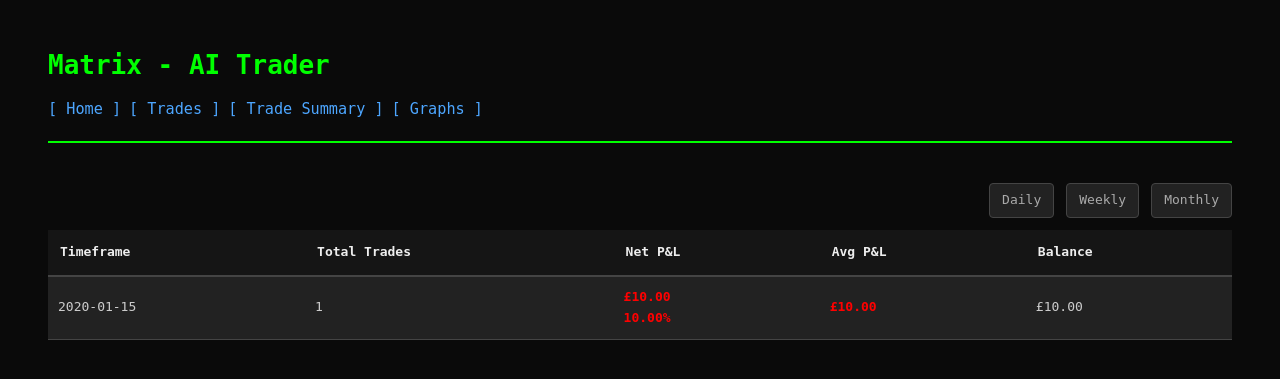
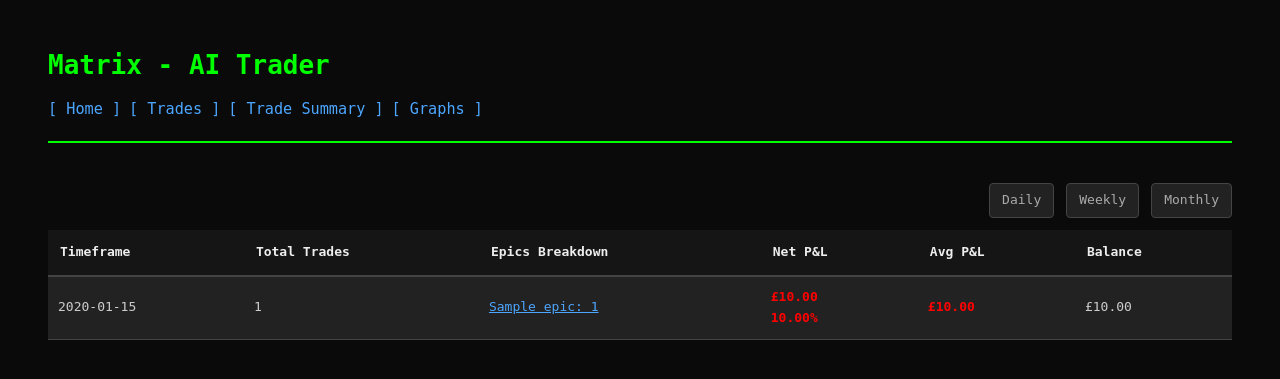
Before and after one commit to antonioalonzi/aitrade, a Python web app: template src/ai_web/templates/trade_summary.html in a window 1280 px wide. Shown: the top 379 px of the page. Run offline with Jinja, Linux system fonts and the light colour scheme; the template is opened without the code that fills it: most values are stand-ins (such as "Sample title", 1, 10 or a date in 2020).

Commit message:
fixing graph for multiple epics

```diff
--- a/src/ai_web/controllers/trade_summary/trade_summary.py
+++ b/src/ai_web/controllers/trade_summary/trade_summary.py
@@ -1,3 +1,4 @@
+import json
 from dataclasses import dataclass
 from enum import Enum
 from typing import Any, Mapping
@@ -11,6 +12,7 @@ class TradeSummaryType(str, Enum):
 class TradeSummary:
     timeframe: str
     total_trades: int
+    epics_breakdown: dict
     net_pnl: float
     net_pnl_perc: float
     avg_pnl: float
@@ -21,6 +23,7 @@ class TradeSummary:
         return cls(
             timeframe=row["timeframe"],
             total_trades=row["total_trades"],
+            epics_breakdown=json.loads(row["epics_breakdown"]) if row["epics_breakdown"] else {},
             net_pnl=round(row["net_pnl"], 2),
             net_pnl_perc=round(row["net_pnl"] / row["balance_at_opening"] * 100, 2),
             avg_pnl=round(row["avg_pnl"], 2),
--- a/src/ai_web/templates/trade_summary.html
+++ b/src/ai_web/templates/trade_summary.html
@@ -17,6 +17,7 @@
             <tr>
                 <th>Timeframe</th>
                 <th>Total Trades</th>
+                <th>Epics Breakdown</th>
                 <th>Net P&L</th>
                 <th>Avg P&L</th>
                 <th>Balance</th>
@@ -26,13 +27,18 @@
             {% for s in trade_summary %}
                 <tr>
                     {% if summary_type == 'DAILY' %}
-                        <td><a href="{{ context_path }}/trades?opened_at_like={{ s.timeframe }}">{{ s.timeframe }}</a> - <a href="{{ context_path }}/graph?tradingDay={{ s.timeframe }}">(see them on graph)</a></td>
+                        <td><a href="{{ context_path }}/trades?opened_at_like={{ s.timeframe }}">{{ s.timeframe }}</a></td>
                     {% elif summary_type == 'MONTHLY' %}
                         <td><a href="{{ context_path }}/trades?opened_at_like={{ s.timeframe }}">{{ s.timeframe }}</a></td>
                     {% else %}
                         <td>{{ s.timeframe }}</td>
                     {% endif %}
                     <td>{{ s.total_trades }}</td>
+                    <td>
+                        {% for epic, count in s.epics_breakdown.items() %}
+                             <a href="{{ context_path }}/graph?tradingDay={{ s.timeframe }}&epic={{ epic }}">{{ epic }}: {{ count }}</a><br /> {% if not loop.last %}{% endif %}
+                        {% endfor %}
+                    </td>
                     <td class="{% if s.net_pnl >= 0 %}pnl-profit{% else %}pnl-loss{% endif %}">
                             {{ "£{:,.2f}".format(s.net_pnl) }} <br />
                             {{ "{:.2f}%".format(s.net_pnl_perc) }}
```
Also changed, not shown: src/ai_web/controllers/trade_summary/trade_summary_repository.py (+9 -4 lines).
